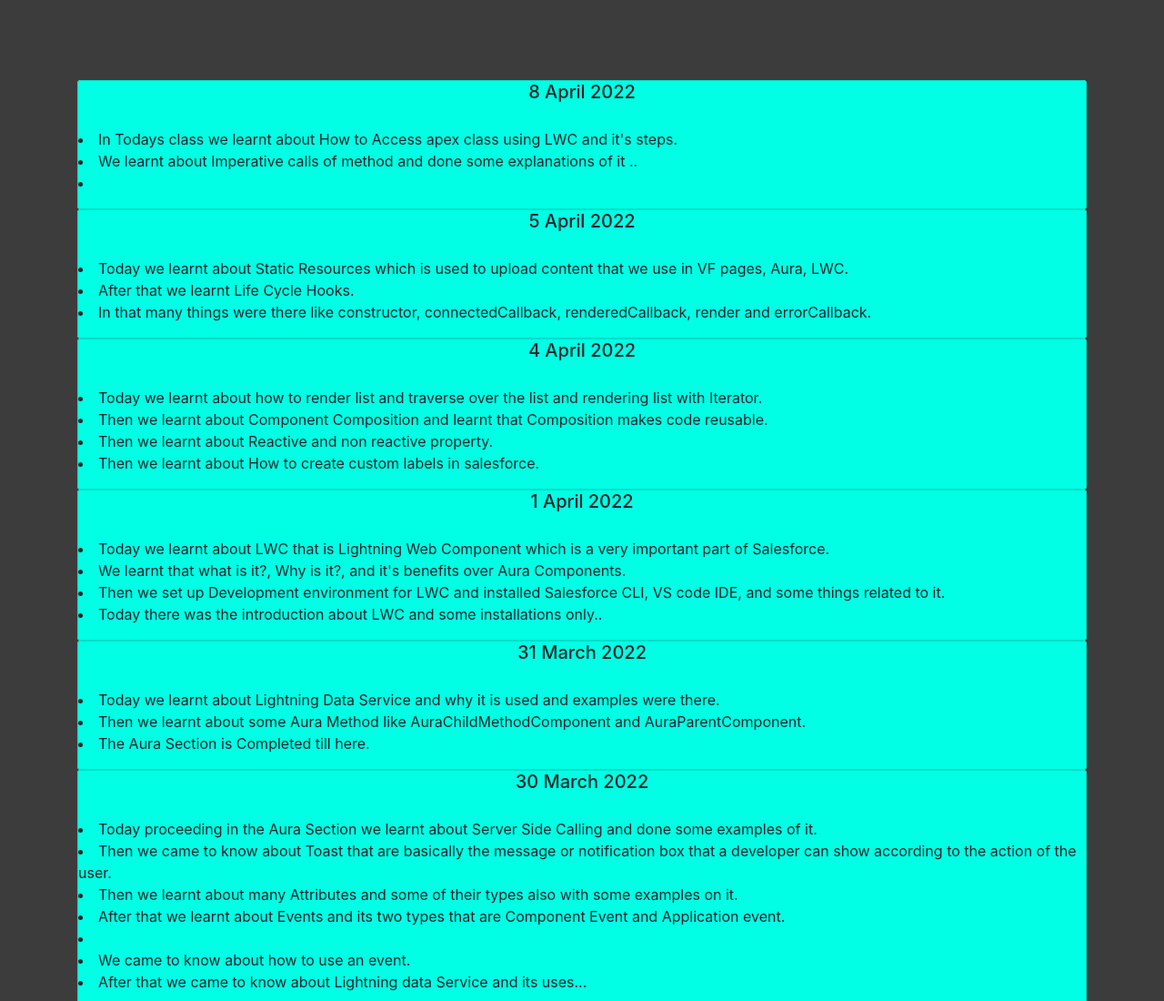
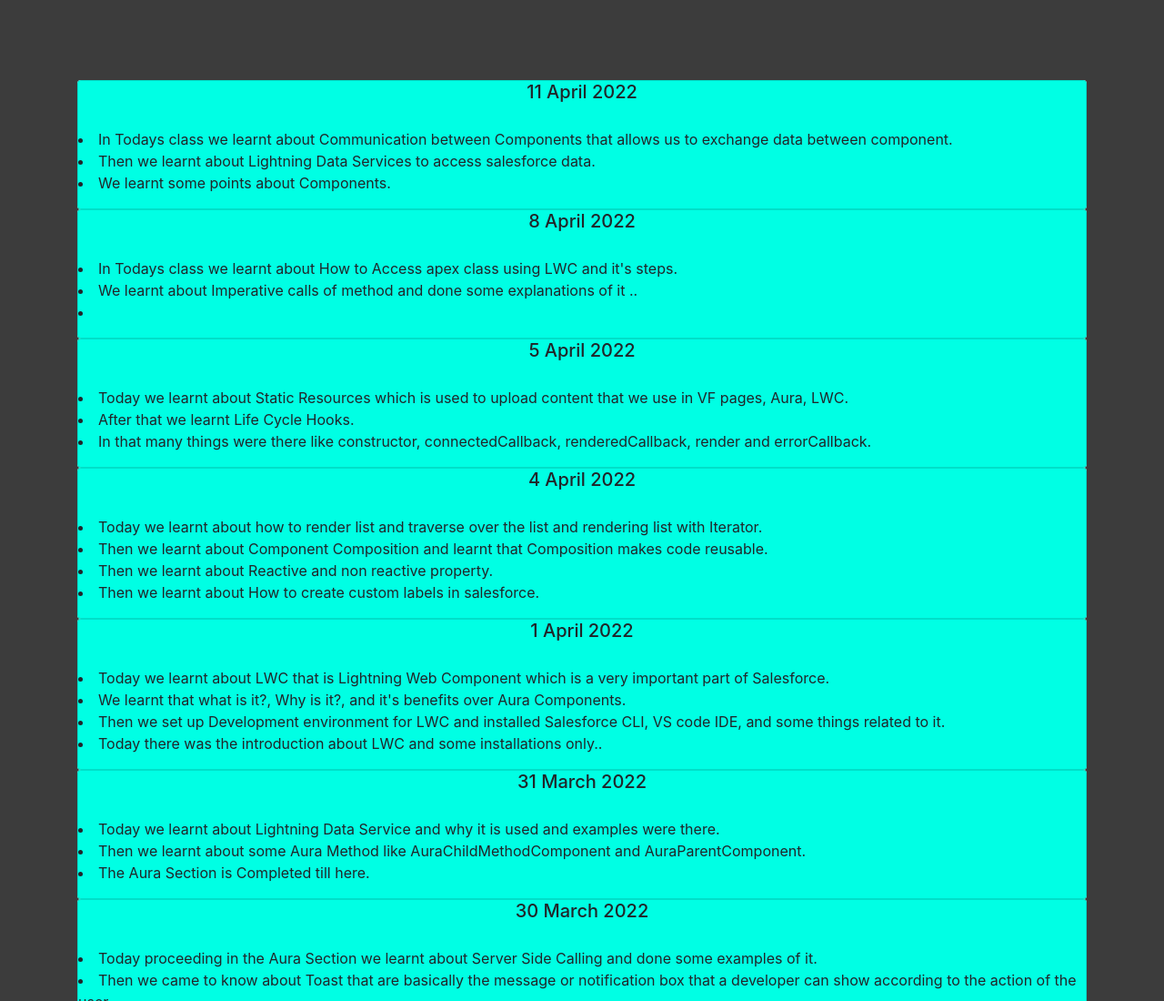
Before and after one commit to Himanshubhatt1024/himanshubhatt1024.github.io, a plain HTML site: page journal.html in a window 1280 px wide. Shown: the top 1100 px of the page at 91% size. Drawn offline with nearby package versions, Linux system fonts and the light colour scheme.

Commit message:
updated journal
updated journal

```diff
--- a/journal.html
+++ b/journal.html
@@ -14,6 +14,18 @@
 <br>
 <div class="container mt-3">
 
+	<div class="card" style="border: 10px;">
+		<div style="background-color: rgb(0,255,228);" class="card body">
+			<h5 style="text-align: center;" class="card-title">11 April 2022</h5>
+			<p class="card-text">
+			    <li>In Todays class we learnt about Communication between Components that allows us to exchange data between component.</li>
+				<li>Then we learnt about Lightning Data Services to access salesforce data.</li>
+				<li>We learnt some points about Components.</li>
+
+			</p>
+
+		</div>
+    </div>
 	<div class="card" style="border: 10px;">
 		<div style="background-color: rgb(0,255,228);" class="card body">
 			<h5 style="text-align: center;" class="card-title">8 April 2022</h5>
```
